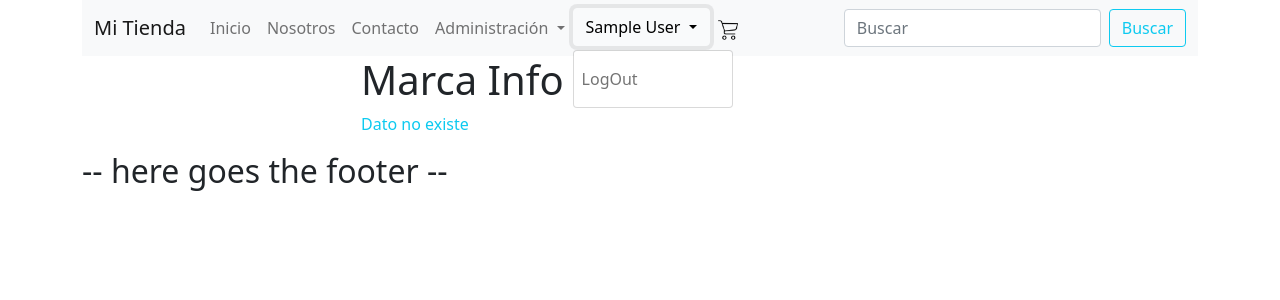
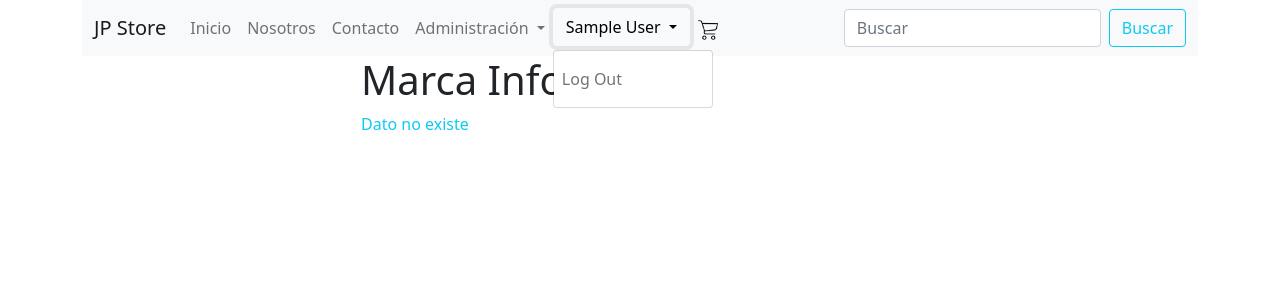
Before and after one commit to jphp-phpj/miTienda, a PHP site: page /miTienda/marcas/show.php in a window 1280 px wide, after a click that opens the changed part. Shown: the top 300 px of the page. Run offline with PHP 8.4, Linux system fonts and the light colour scheme; the visitor is signed in with stand-in values (Sample User, id 1); data that the repository does not hold is empty; some libraries are stand-ins or nearby versions.

Commit message:
arreglos

```diff
--- a/index.php
+++ b/index.php
@@ -41,7 +41,7 @@ $productos = $res->fetchall();
     <meta charset="UTF-8">
     <meta http-equiv="X-UA-Compatible" content="IE=edge">
     <meta name="viewport" content="width=device-width, initial-scale=1.0">
-    <title>Mi Primer 'WebStore'</title>
+    <title>'JP WebStore'</title>
 
     <!--Enlaces CDN de Bootstrap-->
     <!-- <link href="https://cdn.jsdelivr.net/npm/bootstrap@5.0.0-beta3/dist/css/bootstrap.min.css" rel="stylesheet" integrity="sha384-eOJMYsd53ii+scO/bJGFsiCZc+5NDVN2yr8+0RDqr0Ql0h+rP48ckxlpbzKgwra6" crossorigin="anonymous">
--- a/marcas/add.php
+++ b/marcas/add.php
@@ -100,7 +100,7 @@ if (isset($_POST['confirm']) && $_POST['confirm'] == 1 ) {
 
         <!-- pie de pagina -->
         <footer>
-        <h2>-- here goes the footer --</h2>
+          <?php include('../partial/footer.php');  ?>
         </footer>
     </div>
 </body>
--- a/marcas/edit.php
+++ b/marcas/edit.php
@@ -105,7 +105,7 @@ if (isset($_GET['id'])) {
         </section>
         <!-- pie de pagina -->
         <footer>
-        <h2>-- here goes the footer --</h2>
+          <?php include('../partial/footer.php');  ?>
         </footer>
     </div>
 </body>
--- a/marcas/index.php
+++ b/marcas/index.php
@@ -92,7 +92,7 @@ $marc = $res->fetchall();  // pido a PDO que disponibilice todas las marcas regi
 
         <!-- pie de pagina -->
         <footer>
-        <h2>-- here goes the footer --</h2>
+          <?php include('../partial/footer.php');  ?>
         </footer>
     </div>
 </body>
--- a/marcas/show.php
+++ b/marcas/show.php
@@ -14,11 +14,9 @@ if (isset($_GET['id'])) {
     //recuperar el dato que viene de la variable
     $id = (int) $_GET['id'];
 
-    // print_r($id);exit;
-
-    // consultar si hay un ID con el id enviado por GET
-
-    $res =$mbd->prepare("SELECT id, nombre, created_at, updated_at FROM marcas WHERE id = ?");
+    $res =$mbd->prepare("SELECT id, nombre, created_at, updated_at
+    FROM marcas
+     WHERE id = ?");
     $res->bindParam(1, $id);
     $res->execute();
     $marc = $res->fetch();
@@ -108,7 +106,7 @@ if (isset($_GET['id'])) {
         </section>
         <!-- pie de pagina -->
         <footer>
-        <h2>-- here goes the footer --</h2>
+            <?php include('../partial/footer.php');  ?>
         </footer>
     </div>
 </body>
--- a/partial/menu.php
+++ b/partial/menu.php
@@ -1,7 +1,7 @@
 
 <nav class="navbar navbar-expand-lg navbar-light bg-light">
     <div class="container-fluid">
-            <a class="navbar-brand" href="<?php echo BASE_URL ?>">Mi Tienda</a>
+            <a class="navbar-brand" href="<?php echo BASE_URL ?>">JP Store</a>
             <button class="navbar-toggler" type="button" data-bs-toggle="collapse" data-bs-target="#navbarSupportedContent" aria-controls="navbarSupportedContent" aria-expanded="false" aria-label="Toggle navigation">
                 <span class="navbar-toggler-icon"></span>
             </button>
@@ -47,7 +47,7 @@
 
                 <?php if(!isset($_SESSION['autenticado'])): ?>
                     <li class="nav-item">
-                        <a class="nav-link" href="<?php echo USUARIOS . 'login.php' ?>" tabindex="-1" aria-disabled="false">LogIn</a>
+                        <a class="nav-link" href="<?php echo USUARIOS . 'login.php' ?>" tabindex="-1" aria-disabled="false">Log In</a>
                     </li>
                 <?php else: ?>
                     <div class="dropdown">
@@ -56,7 +56,7 @@
                         </button>
                         <ul class="dropdown-menu" aria-labelledby="dropdownMenuButton1">
                             <li>
-                                <a class="nav-link" href="<?php echo USUARIOS . 'logout.php' ?>" tabindex="-1" aria-disabled="false">LogOut</a>
+                                <a class="nav-link" href="<?php echo USUARIOS . 'logout.php' ?>" tabindex="-1" aria-disabled="false">Log Out</a>
                             </li>
                         </ul>
                     </div>
--- a/producto_tipos/add.php
+++ b/producto_tipos/add.php
@@ -102,7 +102,7 @@ if (isset($_POST['confirm']) && $_POST['confirm'] == 1 ) {
 
         <!-- pie de pagina -->
         <footer>
-        <?php include('partial/footer.php')  ?>
+        <?php include('../partial/footer.php')  ?>
         </footer>
     </div>
 </body>
--- a/producto_tipos/edit.php
+++ b/producto_tipos/edit.php
@@ -104,7 +104,7 @@ if (isset($_GET['id'])) {
         </section>
         <!-- pie de pagina -->
         <footer>
-        <?php include('partial/footer.php')  ?>
+        <?php include('../partial/footer.php')  ?>
         </footer>
     </div>
 </body>
--- a/producto_tipos/index.php
+++ b/producto_tipos/index.php
@@ -92,7 +92,7 @@ $producto = $res->fetchall();
 
         <!-- pie de pagina -->
         <footer>
-        <?php include('partial/footer.php')  ?>
+           <?php include('../partial/footer.php');  ?>
         </footer>
     </div>
 </body>
--- a/producto_tipos/show.php
+++ b/producto_tipos/show.php
@@ -93,7 +93,7 @@ if (isset($_GET['id'])) {
         </section>
         <!-- pie de pagina -->
         <footer>
-        <?php include('partial/footer.php')  ?>
+        <?php include('../partial/footer.php')  ?>
         </footer>
     </div>
 </body>
```
Also changed, not shown: imagenes/add.php (+4 -3 lines), imagenes/show.php (+5 -6 lines), productos/show.php (+5 -3 lines).
